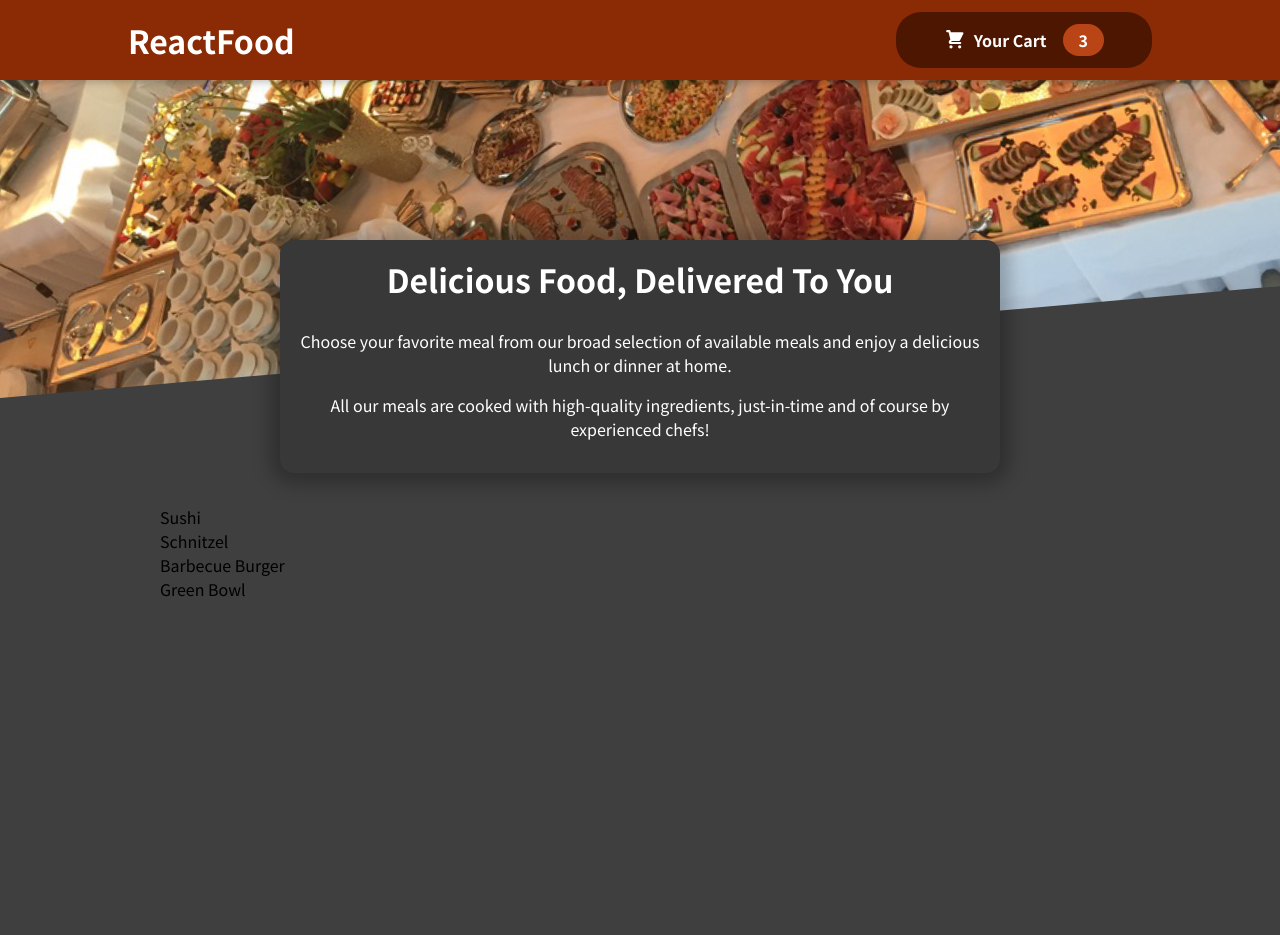
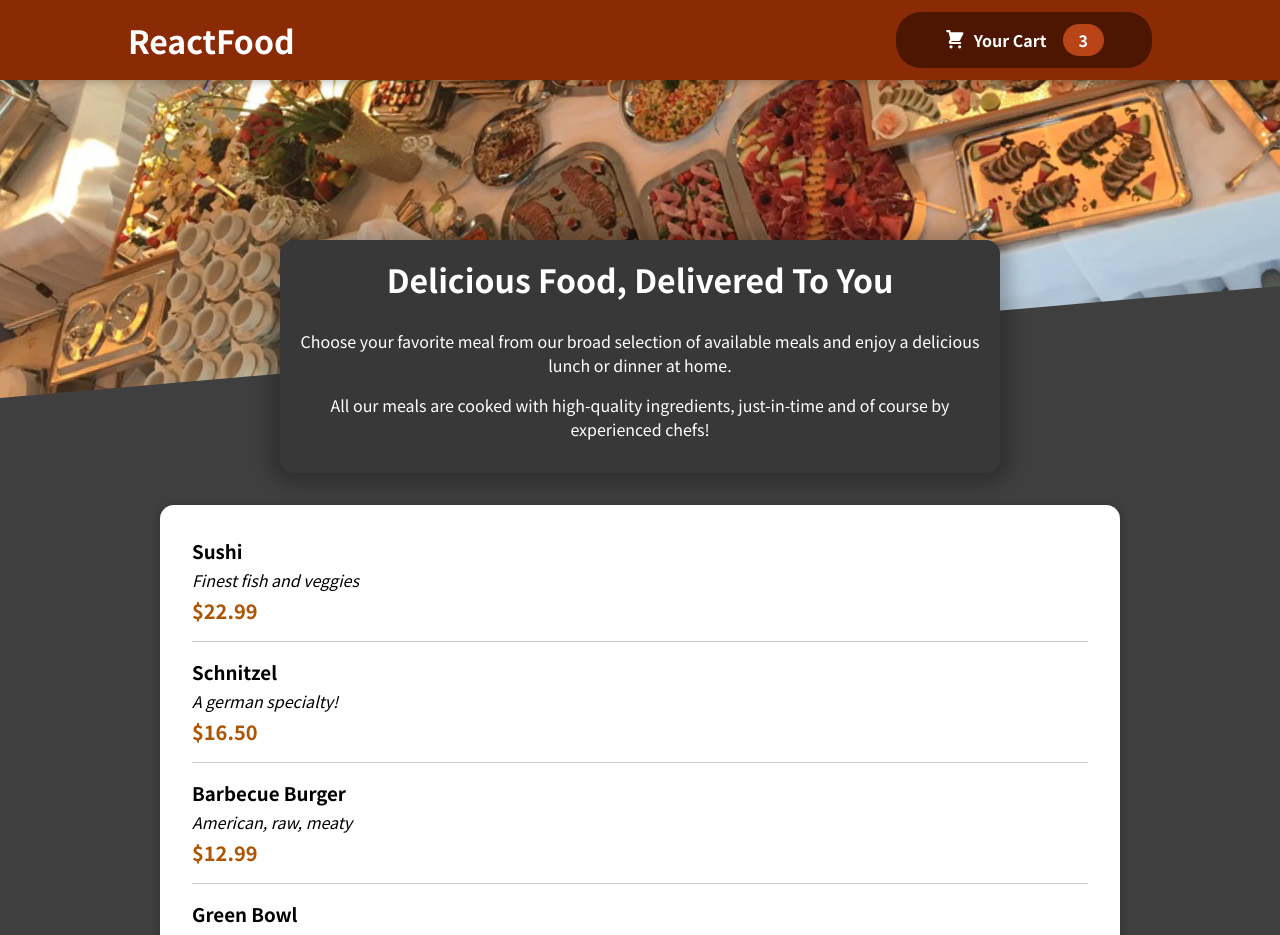
Before and after one commit to hamzaig/ReactFood, a React (Create React App) app: page / in a window 1280 px wide. Shown: the top 935 px of the page. Before the commit the page ends 800 px from the top, so only its background shows below. Built offline with nearby package versions, Linux system fonts and the light colour scheme.

Commit message:
Adding Individual Meal Items & Displaying Them

```diff
--- a/src/components/Meals/AvailableMeals.js
+++ b/src/components/Meals/AvailableMeals.js
@@ -1,5 +1,7 @@
 import React from 'react'
+import Card from '../UI/Card';
 import classes from "./AvailableMeals.module.css";
+import MealItem from './MealItem/MealItem';
 const DUMMY_MEALS = [
     {
         id: 'm1',
@@ -29,11 +31,18 @@
 
 const AvailableMeals = () => {
     const mealsList = DUMMY_MEALS.map(meal => (
-        <li>{meal.name}</li>
+        <MealItem
+            key={meal.id}
+            name={meal.name}
+            description={meal.description}
+            price={meal.price}
+        />
     ));
     return (
         <section className={classes.meals}>
-            <ul>{mealsList}</ul>
+            <Card>
+                <ul>{mealsList}</ul>
+            </Card>
         </section>
     )
 }
--- /dev/null
+++ b/src/components/Meals/MealItem/MealItem.js
@@ -0,0 +1,19 @@
+import React from 'react'
+import classes from "./MealItem.module.css";
+
+const MealItem = (props) => {
+    const price = `$${props.price.toFixed(2)}`;
+    return (
+        <li className={classes.meal}>
+            <div>
+                <h3>{props.name}</h3>
+                <div className={classes.description}>{props.description}</div>
+                <div className={classes.price}>{price}</div>
+            </div>
+            <div>
+            </div>
+        </li>
+    )
+}
+
+export default MealItem
--- /dev/null
+++ b/src/components/Meals/MealItem/MealItem.module.css
@@ -0,0 +1,22 @@
+.meal {
+  display: flex;
+  justify-content: space-between;
+  margin: 1rem;
+  padding-bottom: 1rem;
+  border-bottom: 1px solid #ccc;
+}
+
+.meal h3 {
+  margin: 0 0 0.25rem 0;
+}
+
+.description {
+  font-style: italic;
+}
+
+.price {
+  margin-top: 0.25rem;
+  font-weight: bold;
+  color: #ad5502;
+  font-size: 1.25rem;
+}
--- /dev/null
+++ b/src/components/UI/Card.js
@@ -0,0 +1,11 @@
+import React from 'react'
+import classes from "./Card.module.css";
+const Card = (props) => {
+    return (
+        <div className={classes.card}>
+            {props.children}
+        </div>
+    )
+}
+
+export default Card
--- /dev/null
+++ b/src/components/UI/Card.module.css
@@ -0,0 +1,6 @@
+.card {
+  padding: 1rem;
+  box-shadow: 0 2px 8px rgba(0, 0, 0, 0.25);
+  border-radius: 14px;
+  background-color: white;
+}
```
Also changed, not shown: src/components/Meals/MealItem/MealItemForm.js (added), 1 other file (tests, documents, lock files or other folders).
